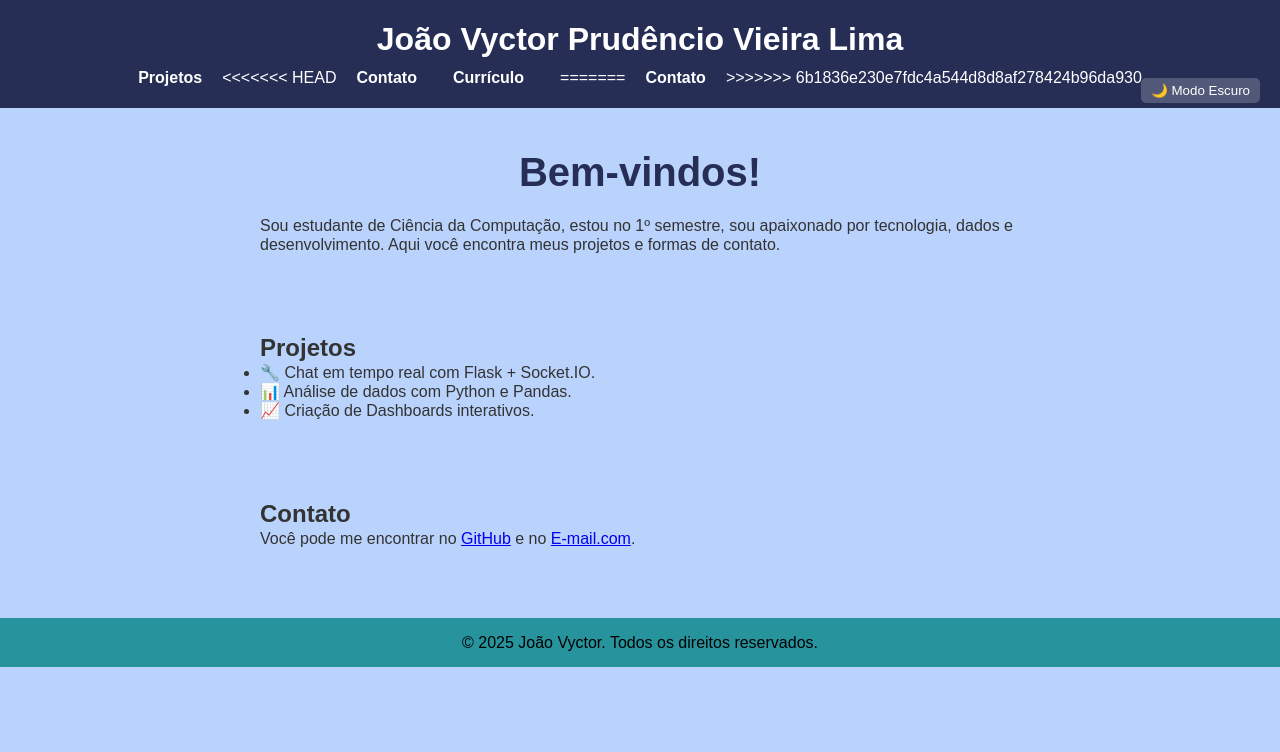
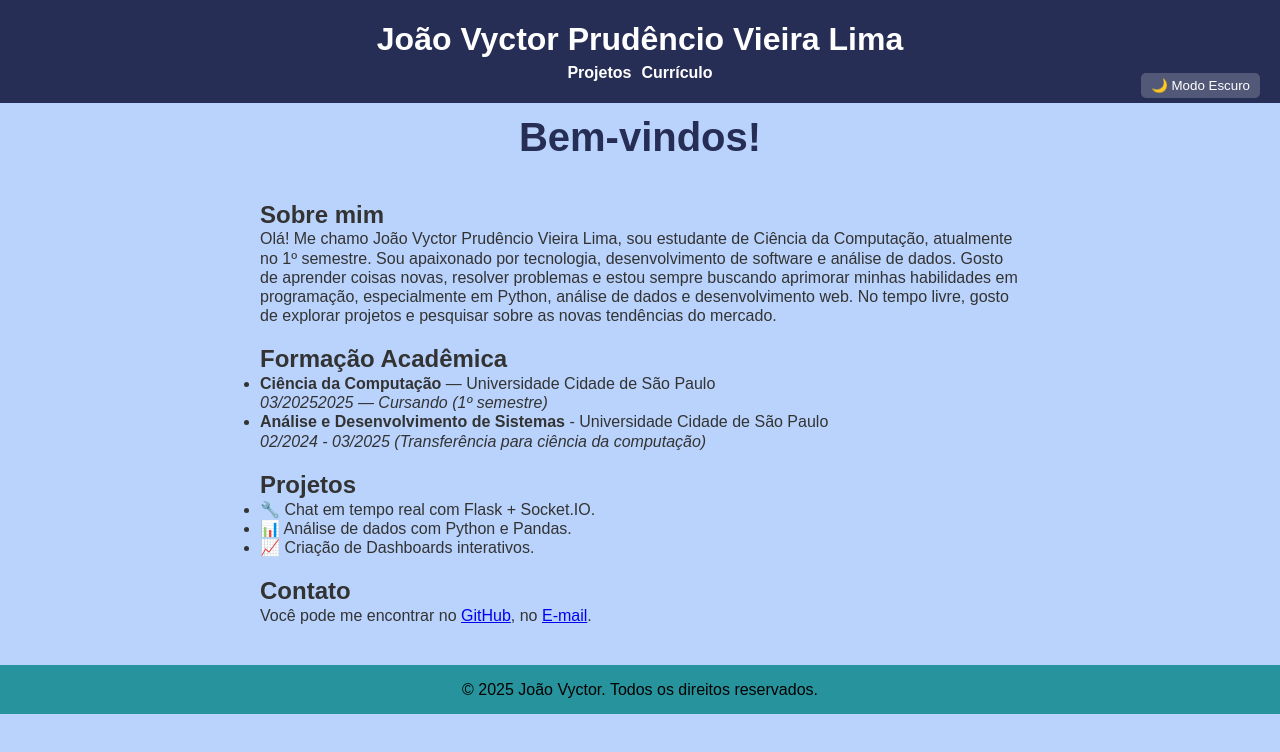
Before and after one commit to jprudencio1/Projeto-Pessoal, a plain HTML site: page index.html in a window 1280 px wide. Drawn offline with Linux system fonts and the light colour scheme.

Commit message:
Adicionado a aba de Formação Acadêmica, remoção do botão de contato e personalização quando for utilizado o modo escuro

```diff
--- a/index.html
+++ b/index.html
@@ -11,23 +11,40 @@
     <h1>João Vyctor Prudêncio Vieira Lima</h1>
     <nav>
       <ul>
-        <li><a href="https://github.com/jprudencio1">Projetos</a></li>
-<<<<<<< HEAD
-        <li><a href="https://www.canva.com/design/DAGSzWCzENk/jlHyn-GfSXMEDD4XCExrAw/edit?utm_content=DAGSzWCzENk&utm_campaign=designshare&utm_medium=link2&utm_source=sharebutton">Contato</a></li>
+        <li><a href="https://github.com/jprudencio1"target="_blank">Projetos</a></li>
         <li>
-          <a href="curriculo-joao.pdf" download target="_blank" class="botao-curriculo">Currículo</a>
+          <a href="curriculo_joao.pdf" download target="_blank">Currículo</a>
         </li>
-=======
-        <li><a href="#contato">Contato</a></li>
->>>>>>> 6b1836e230e7fdc4a544d8d8af278424b96da930
       </ul>
       <button id="toggle-theme">🌙 Modo Escuro</button>
     </nav>
   </header>
+   <section>
+    <h2 class="titulo-centralizado">Bem-vindos!</h2>
+  </section>
+  <section id="sobre mim">
+    <h2>Sobre mim</h2>
+    <p>
+    Olá! Me chamo João Vyctor Prudêncio Vieira Lima, sou estudante de Ciência da Computação, atualmente no 1º semestre.
+    Sou apaixonado por tecnologia, desenvolvimento de software e análise de dados.
+    Gosto de aprender coisas novas, resolver problemas e estou sempre buscando aprimorar minhas habilidades em programação,
+    especialmente em Python, análise de dados e desenvolvimento web.
+    No tempo livre, gosto de explorar projetos e pesquisar sobre as novas tendências do mercado.
+    </p>
+  </section>
 
-  <section>
-    <h2 class="titulo-centralizado">Bem-vindos!</h2>
-    <p>Sou estudante de Ciência da Computação, estou no 1º semestre, sou apaixonado por tecnologia, dados e desenvolvimento. Aqui você encontra meus projetos e formas de contato.</p>
+  <section id="formação">
+    <h2>Formação Acadêmica</h2>
+    <ul>
+      <li>
+         <strong>Ciência da Computação</strong> — Universidade Cidade de São Paulo<br>
+      <em>03/20252025 — Cursando (1º semestre)</em>
+      </li>
+      <li>
+        <strong>Análise e Desenvolvimento de Sistemas</strong> - Universidade Cidade de São Paulo<br>
+      <em>02/2024 - 03/2025 (Transferência para ciência da computação)</em>
+      </li>
+    </ul>
   </section>
 
   <section id="projetos">
@@ -41,7 +58,7 @@
 
   <section id="contato">
     <h2>Contato</h2>
-    <p>Você pode me encontrar no <a href="https://github.com/jprudencio1" target="_blank">GitHub</a> e no <a href="mailto:jprudenciovieiralima@gmail.com">E-mail.com</a>.</p>
+    <p>Você pode me encontrar no <a href="https://github.com/jprudencio1" target="_blank">GitHub</a>, no <a href="mailto:jprudenciovieiralima@gmail.com">E-mail</a>.</p>
   </section>
 
   <footer>
--- a/style.css
+++ b/style.css
@@ -7,15 +7,22 @@
   --footer-text: #fff;
 }
 
-.botao-curriculo {
-  padding: 8px 16px;
+body.dark-mode #contato a {
   color: white;
-  text-decoration: none;
-  border-radius: 8px;
-  transition: background-color 0.3s;
+  transition: color 0.3s;
 }
 
+body.dark-mode #contato a:hover {
+  color: #ccc;
+}
 
+body.dark-mode .titulo-centralizado {
+  color: white;
+}
+
+body.dark-mode footer {
+  color: white;
+}
 
 body.dark-mode {
   --bg-color: #121212;
@@ -56,10 +63,10 @@ header {
 
 nav ul {
   list-style: none;
-  margin-top: 10px;
+  margin-top: 5px;
   display: flex;
   justify-content: center;
-  gap: 20px;
+  gap: 10px;
 }
 
 nav {
@@ -107,7 +114,7 @@ nav button:hover {
 }
 
 section {
-  padding: 40px 20px;
+  padding: 10px 20px;
   max-width: 800px;
   margin: 0 auto;
 }
```
Also changed, not shown: 2 other files.
